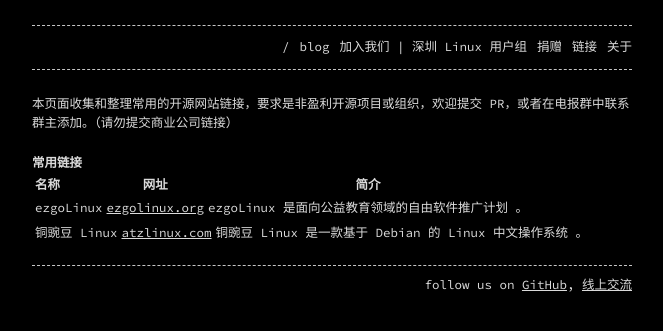
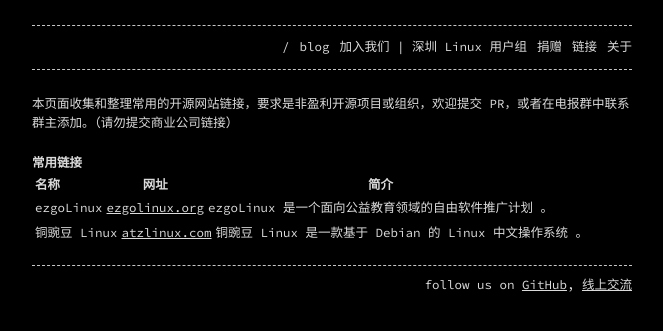
Before and after one commit to shenzhenlug/shenzhenlug.org, a Jekyll site: the page built from links.md, in a window 1280 px wide. Shown: the top 331 px of the page, without its empty margins (308-971 px from the left). Built offline with Jekyll 4.4.1, drawn with Linux system fonts in a browser that asks for light colours.

Commit message:
change intro

```diff
--- a/links.md
+++ b/links.md
@@ -12,6 +12,6 @@ permalink: /links
 
 | 名称 | 网址 | 简介  |
 |:--- | :----------: | :-------------: |
-|ezgoLinux |	[ezgolinux.org](https://ezgolinux.org) | ezgoLinux 是面向公益教育领域的自由软件推广计划 。|
+|ezgoLinux |	[ezgolinux.org](https://ezgolinux.org) | ezgoLinux 是一个面向公益教育领域的自由软件推广计划 。|
 
 |铜豌豆 Linux |	[atzlinux.com](https://www.atzlinux.com) | 铜豌豆 Linux 是一款基于 Debian 的 Linux 中文操作系统 。|
```
